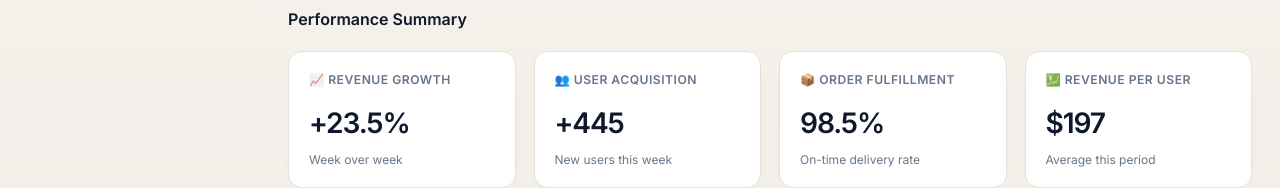
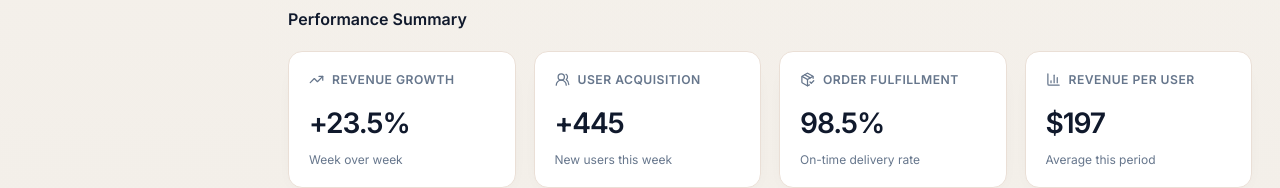
Before and after one commit to abdulbasit-25/zainaib-internship-task, a React (Vite) app in the folder task-4-enterprise-dashboard/: page /analytics in a window 1280 px wide. Shown: the part 919-1107 px from the top of the page. Built offline with nearby package versions, Linux system fonts and the light colour scheme; sample sign-in values are in the browser's storage.

Commit message:
Update enterprise dashboard AnalyticsPage.jsx

```diff
--- a/task-4-enterprise-dashboard/src/pages/AnalyticsPage.jsx
+++ b/task-4-enterprise-dashboard/src/pages/AnalyticsPage.jsx
@@ -1,4 +1,5 @@
 import React, { useState, useEffect } from "react";
+import { BarChart3, PackageCheck, TrendingUp, UsersRound } from "lucide-react";
 import { AdminLayout } from "../layouts/AdminLayout";
 import { ChartCard } from "../components/ChartCard";
 import {
@@ -173,22 +174,46 @@ export const AnalyticsPage = () => {
           <h2 className="section-title">Performance Summary</h2>
           <div className="summary-grid">
             <div className="summary-card">
-              <h4>📈 Revenue Growth</h4>
+              <h4>
+                <TrendingUp
+                  size={15}
+                  style={{ marginRight: 8, verticalAlign: "text-bottom" }}
+                />
+                Revenue Growth
+              </h4>
               <p className="summary-value">+23.5%</p>
               <p className="summary-detail">Week over week</p>
             </div>
             <div className="summary-card">
-              <h4>👥 User Acquisition</h4>
+              <h4>
+                <UsersRound
+                  size={15}
+                  style={{ marginRight: 8, verticalAlign: "text-bottom" }}
+                />
+                User Acquisition
+              </h4>
               <p className="summary-value">+445</p>
               <p className="summary-detail">New users this week</p>
             </div>
             <div className="summary-card">
-              <h4>📦 Order Fulfillment</h4>
+              <h4>
+                <PackageCheck
+                  size={15}
+                  style={{ marginRight: 8, verticalAlign: "text-bottom" }}
+                />
+                Order Fulfillment
+              </h4>
               <p className="summary-value">98.5%</p>
               <p className="summary-detail">On-time delivery rate</p>
             </div>
             <div className="summary-card">
-              <h4>💹 Revenue Per User</h4>
+              <h4>
+                <BarChart3
+                  size={15}
+                  style={{ marginRight: 8, verticalAlign: "text-bottom" }}
+                />
+                Revenue Per User
+              </h4>
               <p className="summary-value">$197</p>
               <p className="summary-detail">Average this period</p>
             </div>
```
